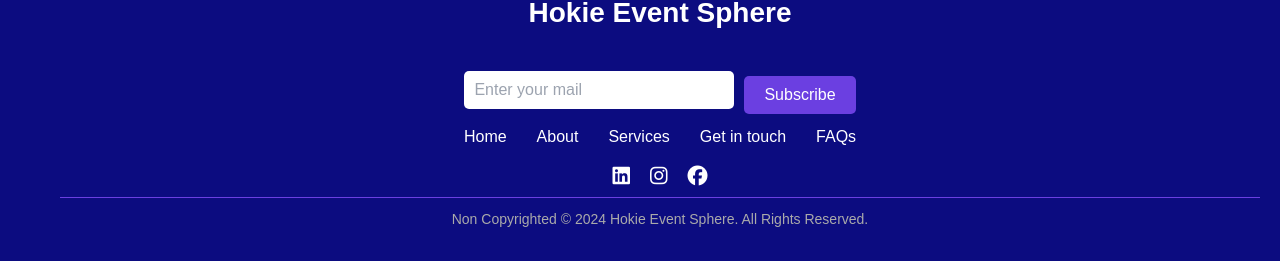
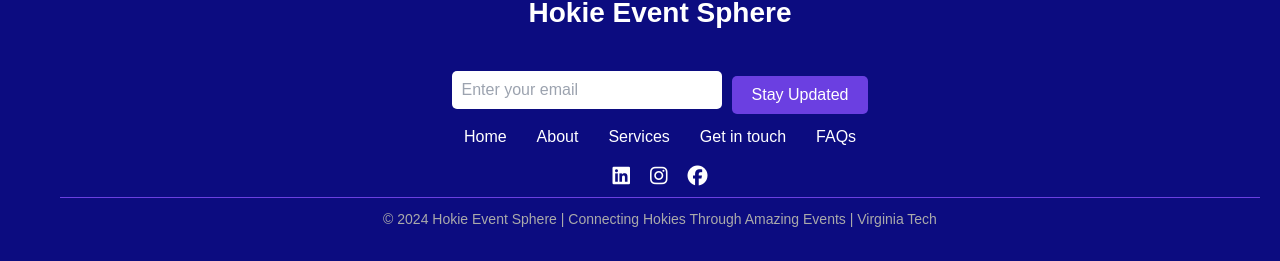
Before and after one commit to manojdintakurti/hokie-event-sphere, a React (Create React App) app in the folder frontend/: page / in a window 1280 px wide. Shown: the part 785-1046 px from the top of the page. Built offline with nearby package versions, Linux system fonts and the light colour scheme; no server answers.

Commit message:
improved UI for userprofile

```diff
--- a/frontend/src/components/footer.js
+++ b/frontend/src/components/footer.js
@@ -10,8 +10,8 @@
 
                 {/* Subscription form */}
                 <div className="subscribe-section">
-                    <input type="email" placeholder="Enter your mail" className="subscribe-input" />
-                    <button className="subscribe-button">Subscribe</button>
+                    <input type="email" placeholder="Enter your email" className="subscribe-input" />
+                    <button className="subscribe-button">Stay Updated</button>
                 </div>
 
                 {/* Footer links */}
@@ -32,7 +32,7 @@
 
                 {/* Copyright */}
                 <p className="footer-copyright">
-                    Non Copyrighted © 2024 Hokie Event Sphere. All Rights Reserved.
+                    © 2024 Hokie Event Sphere | Connecting Hokies Through Amazing Events | Virginia Tech
                 </p>
             </div>
         </footer>
```
